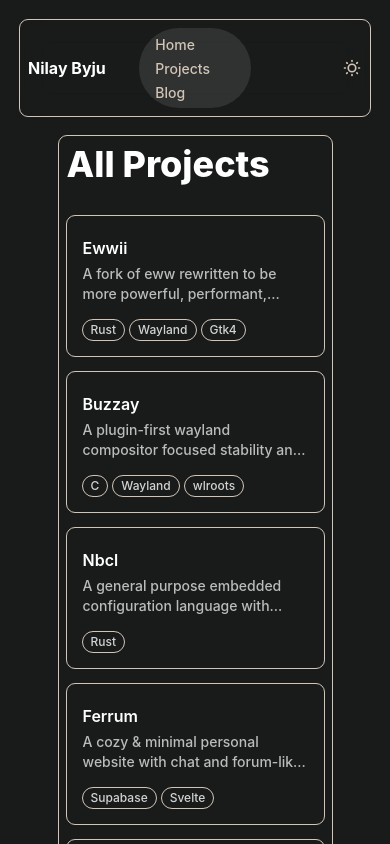
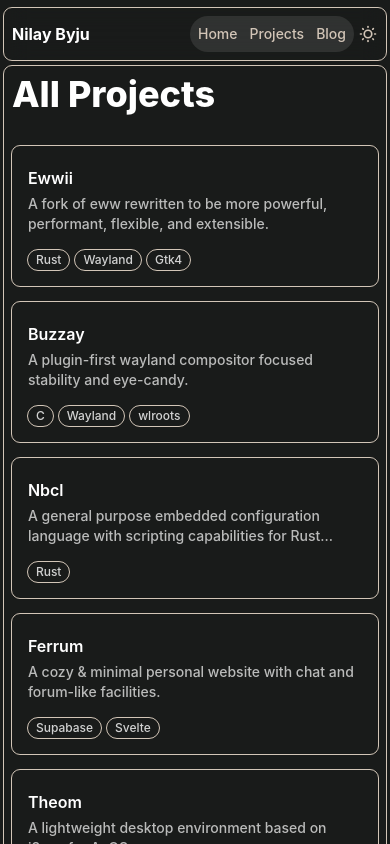
Before and after one commit to Byson94/byson94.github.io, a SvelteKit app: page /projects in a window 390 px wide. Shown: the top 844 px of the page. Built offline with nearby package versions, Linux system fonts and the light colour scheme.

Commit message:
feat: implement smooth mobile support

```diff
--- a/src/routes/components/Container.svelte
+++ b/src/routes/components/Container.svelte
@@ -3,7 +3,7 @@
 </script>
 
 <div
-	class="text-fg-color dark:text-fg-color mx-auto my-[0.6em] prose w-full max-w-[70vw] break-words dark:prose-invert"
+	class="text-fg-color dark:text-fg-color mx-auto my-[0.6em] prose w-full max-w-[98vw] md:max-w-[70vw] break-words dark:prose-invert"
 >
 	{@render children()}
 </div>
--- a/src/routes/components/NavBar.svelte
+++ b/src/routes/components/NavBar.svelte
@@ -2,6 +2,9 @@
 	import { page } from '$app/state';
 
 	let checkboxEl = $state(null);
+    let y = $state(0);
+	let lastY = $state(0);
+	let isHidden = $state(false);
 
 	function applyTheme(theme) {
 		const root = document.documentElement;
@@ -16,6 +19,13 @@
 	}
 
 	$effect(() => {
+        if (y > lastY && y > 60) {
+			isHidden = true;
+		} else if (y < lastY) {
+			isHidden = false;
+		}
+		lastY = y;
+
 		const saved = localStorage.getItem('theme') || 'dark';
 		applyTheme(saved);
 
@@ -32,27 +42,29 @@
 	}
 </script>
 
+<svelte:window bind:scrollY={y} />
+
 <div
-	class="bg-canvas/90 sticky top-2 z-50 m-5 grid grid-cols-3 items-center rounded-lg p-2 outline-1 outline-light backdrop-blur-md select-none"
+	class="bg-canvas/90 sticky top-2 z-50 m-1 md:m-5 grid grid-cols-[auto_1fr_auto] md:grid-cols-3 items-center rounded-lg p-2 outline-1 outline-light backdrop-blur-md select-none transition-transform duration-300 {isHidden ? '-translate-y-24' : 'translate-y-0'}"
 >
 	<a href="/" class="justify-self-start font-bold text-black no-underline dark:text-white"
 		>Nilay Byju</a
 	>
 
-	<div class="space-x-1 justify-self-center rounded-full bg-neutral-300/50 p-1 dark:bg-white/10">
+	<div class="inline-flex space-x-1 justify-self-end md:justify-self-center mr-1 md:mr-0 rounded-full bg-neutral-300/50 p-1 dark:bg-white/10">
 		<a
 			href="/"
-			class="rounded-full px-3 py-1 text-sm font-medium transition-colors hover:bg-neutral-300/80 dark:hover:bg-black/40"
+			class="rounded-full px-1 md:px-3 py-1 text-sm font-medium transition-colors hover:bg-neutral-300/80 dark:hover:bg-black/40"
 			>Home</a
 		>
 		<a
 			href="/projects/"
-			class="rounded-full px-3 py-1 text-sm font-medium transition-colors hover:bg-neutral-300/80 dark:hover:bg-black/40"
+			class="rounded-full px-1 md:px-3 py-1 text-sm font-medium transition-colors hover:bg-neutral-300/80 dark:hover:bg-black/40"
 			>Projects</a
 		>
 		<a
 			href="/blog/"
-			class="rounded-full px-3 py-1 text-sm font-medium transition-colors hover:bg-neutral-300/80 dark:hover:bg-black/40"
+			class="rounded-full px-1 md:px-3 py-1 text-sm font-medium transition-colors hover:bg-neutral-300/80 dark:hover:bg-black/40"
 			>Blog</a
 		>
 	</div>
```
